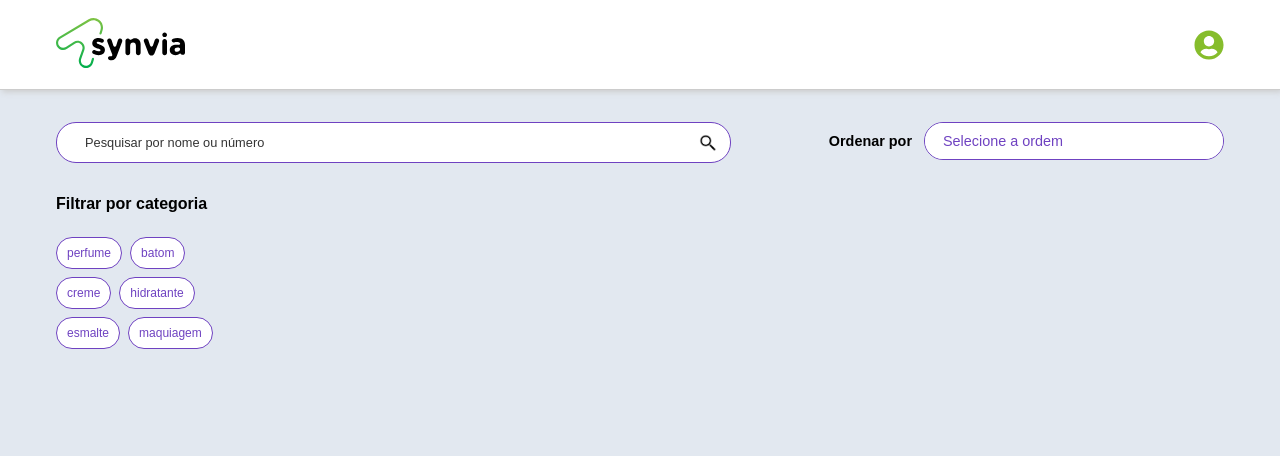
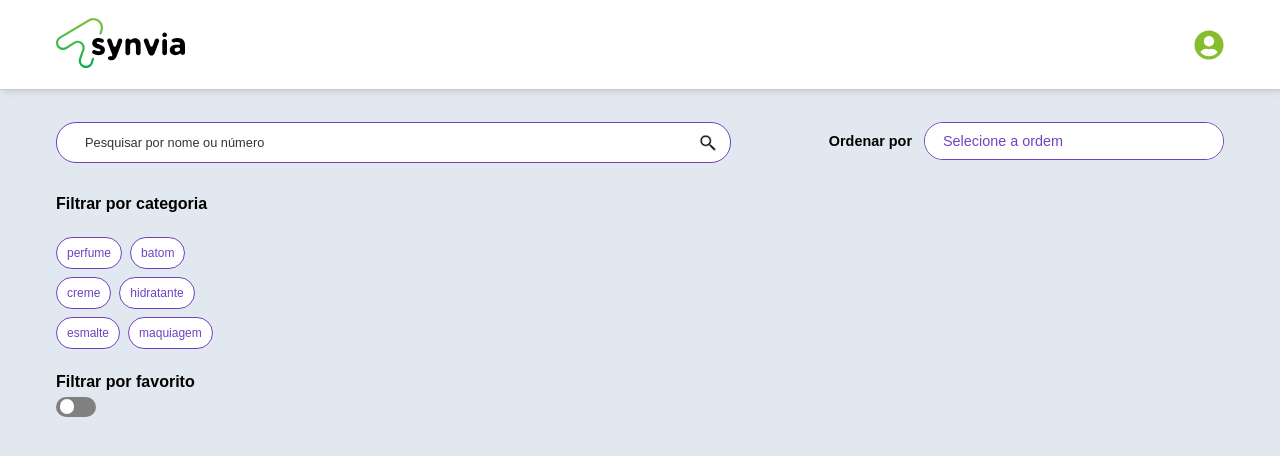
Before and after one commit to lucazweb/syv-store, a React app: page / in a window 1280 px wide. Shown: the top 456 px of the page. Built offline with nearby package versions, Linux system fonts and the light colour scheme.

Commit message:
feat: add FavoriteFilter component

```diff
--- /dev/null
+++ b/src/presentation/components/favorite-filter/index.tsx
@@ -0,0 +1,41 @@
+import React from 'react'
+import {
+  FavoriteFilterWrapper,
+  FilterTitle,
+  InputToggle,
+  SwitchLabel,
+} from './styled'
+
+export type FavoriteFilterProps = {
+  onChange: (isChecked: boolean) => void
+  isChecked: boolean
+}
+
+export const FavoriteFilter = ({
+  onChange,
+  isChecked,
+}: FavoriteFilterProps) => {
+  return (
+    <FavoriteFilterWrapper data-testid="favorite-filter-component">
+      <FilterTitle data-testid="filter-title">Filtrar por favorito</FilterTitle>
+      <InputToggle
+        checked={isChecked}
+        onChange={() => {
+          onChange(!isChecked)
+        }}
+        className="react-switch-checkbox"
+        id="react-switch-new"
+        type="checkbox"
+      />
+      <SwitchLabel
+        data-testid="switch-label"
+        className={
+          !isChecked ? 'react-switch-label' : 'react-switch-label ischecked'
+        }
+        htmlFor="react-switch-new"
+      >
+        <span className="react-switch-button" />
+      </SwitchLabel>
+    </FavoriteFilterWrapper>
+  )
+}
--- /dev/null
+++ b/src/presentation/components/favorite-filter/styled.ts
@@ -0,0 +1,78 @@
+import styled from 'styled-components'
+
+export const FilterTitle = styled.span`
+  font-weight: bold;
+`
+
+export const InputToggle = styled.input`
+  height: 0;
+  width: 0;
+  visibility: hidden;
+  &:checked + .react-switch-label .react-switch-button {
+    left: 85%;
+    transform: translateX(-100%);
+  }
+`
+
+export const SwitchLabel = styled.label`
+  display: flex;
+  align-items: center;
+  justify-content: space-between;
+  cursor: pointer;
+  width: 70px;
+  height: 20px;
+  background: grey;
+  border-radius: 3px;
+  position: relative;
+  transition: background-color 0.2s;
+
+  &:active .react-switch-button {
+    width: 20px;
+  }
+  & .react-switch-button {
+    content: '';
+    position: absolute;
+    top: 0;
+    left: 0;
+    width: 34%;
+    height: 100%;
+    border-radius: 3px;
+    transition: 0.2s;
+    background: #fff;
+  }
+`
+
+export const FavoriteFilterWrapper = styled.div`
+  display: flex;
+  flex-direction: column;
+  position: relative;
+  .ischecked {
+    background: #86bd2c !important;
+  }
+  .react-switch-label {
+    display: flex;
+    align-items: center;
+    justify-content: space-between;
+    cursor: pointer;
+    width: 40px;
+    height: 20px;
+    /* background: #86bd2c; */
+    border-radius: 30px;
+    position: relative;
+    transition: background-color 0.2s;
+    &:active .react-switch-button {
+      width: 20px;
+    }
+    & .react-switch-button {
+      content: '';
+      position: absolute;
+      top: 2px;
+      left: 4px;
+      width: 34%;
+      height: 75%;
+      border-radius: 30px;
+      transition: 0.2s;
+      background: #fff;
+    }
+  }
+`
--- a/src/presentation/pages/home.tsx
+++ b/src/presentation/pages/home.tsx
@@ -1,11 +1,14 @@
-import React from 'react'
+import React, { useState } from 'react'
 import { Grid, Row, Col } from 'react-flexbox-grid'
 import { Header } from '../components/header'
 import { InputSearch } from '../components/input-search'
 import { Dropdown } from '../components/dropdown/dropdown'
 import { CategoryFilter } from '../components/category-filter'
+import { FavoriteFilter } from '../components/favorite-filter'
 
 export const Home = () => {
+  const [isChecked, setIsChecked] = useState(false)
+
   return (
     <>
       <Header />
@@ -30,6 +33,8 @@
 
             <Row style={{ marginTop: '32px' }}>
               <Col md={2}>
+                <Row>
+                  <Col md={12}>
                     <CategoryFilter
                       onSelect={() => undefined}
                       categories={[
@@ -42,6 +47,16 @@
                       ]}
                     />
                   </Col>
+                  <Col md={12} style={{ marginTop: '24px' }}>
+                    <FavoriteFilter
+                      isChecked={isChecked}
+                      onChange={(isChecked) => {
+                        setIsChecked(isChecked)
+                      }}
+                    />
+                  </Col>
+                </Row>
+              </Col>
             </Row>
           </Col>
         </Row>
```
Lines whose indentation alone changed are shown as unchanged.
